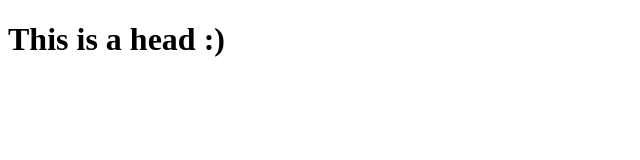
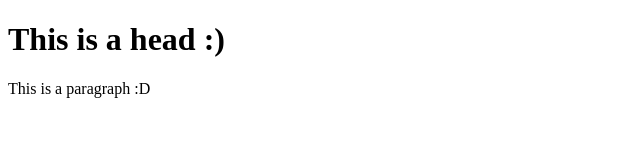
Before and after one commit to Agray29/git-test, a plain HTML site: page index.html in a window 1280 px wide. Shown: the whole page, without its empty margins (0-640 px from the left). Drawn offline with Linux system fonts and the light colour scheme.

Commit message:
Second Commit

```diff
--- a/index.html
+++ b/index.html
@@ -4,6 +4,7 @@
 </head>
     <body>
         <h1> This is a head :)</h1>
+        <p> This is a paragraph :D</p>
 
     </body>
 </html>
```
